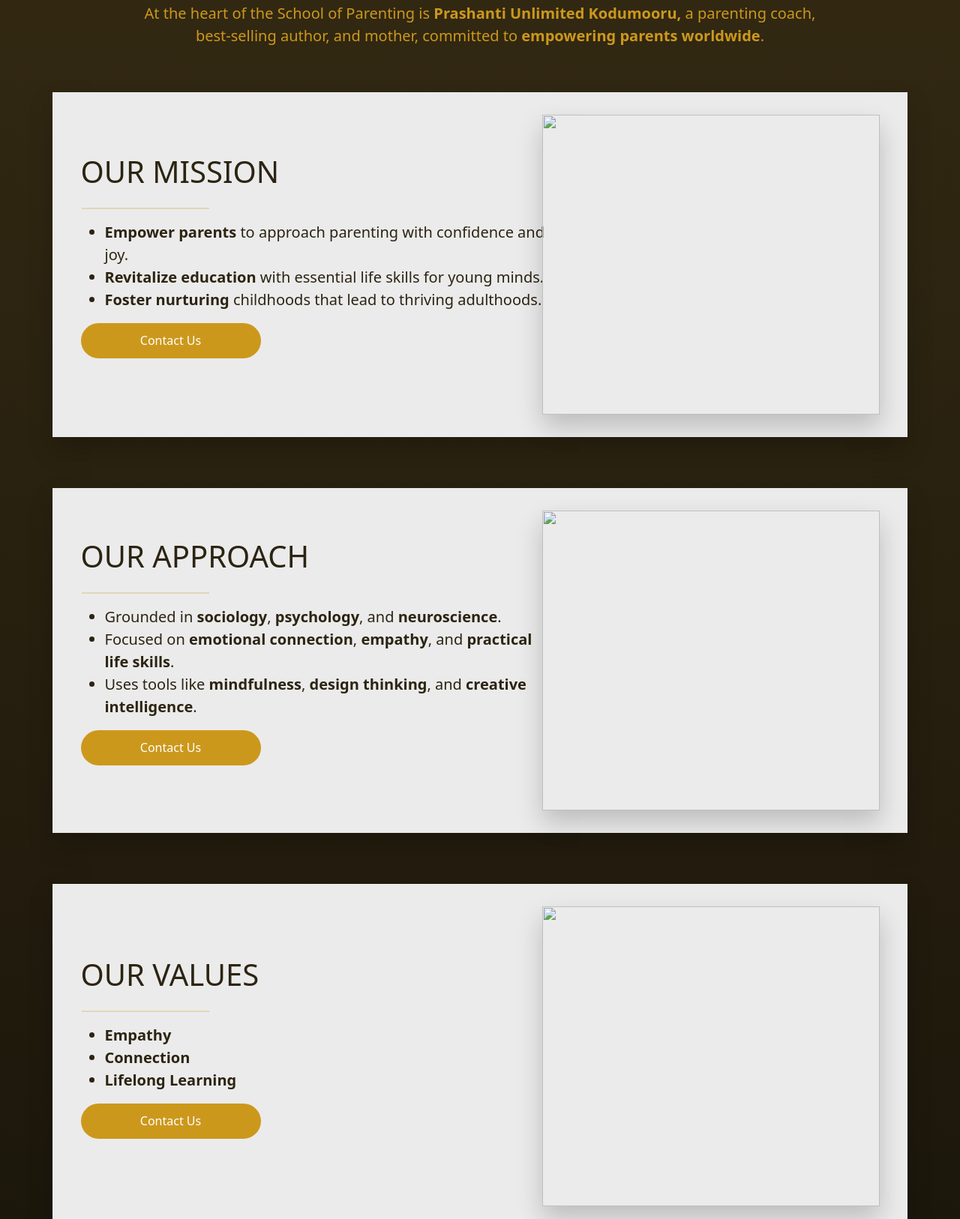
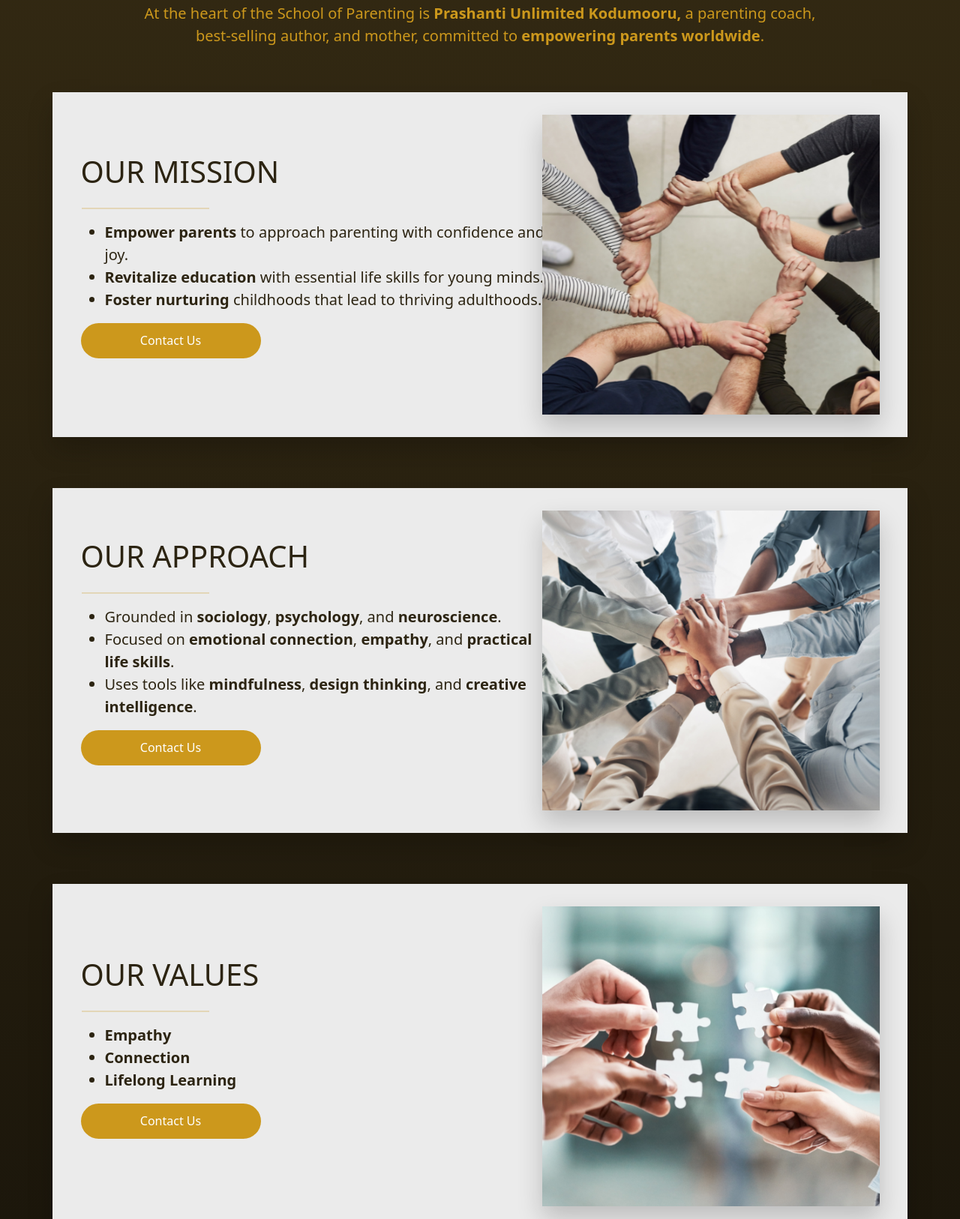
Before and after one commit to Kavyasrirebba/schoolofparenting, a plain HTML site: page index.html in a window 1280 px wide. Shown: the part 1634-3260 px from the top of the page at 75% size. Drawn offline with nearby package versions, Linux system fonts and the light colour scheme.

Commit message:
Update index.html

```diff
--- a/index.html
+++ b/index.html
@@ -85,7 +85,7 @@
                     <h1>WHY CHOOSE US?</h1><hr class="choose-line"/><br/>
                     <p class="choose-para"><strong>Parenting doesn’t come with a manual, but with the right guidance, it can become your life’s most fulfilling experience</strong>. The School of Parenting is your partner in raising resilient, compassionate, and creative individuals ready to embrace life and its endless possibilities. <br/><br/>We blend insights from psychology, neuroscience, and real-life experiences to help you move beyond <strong>“what”</strong> to the <strong>“how”</strong> and <strong>“why”</strong> of parenting. Together, let’s raise extraordinary human beings.</p>
                 </div>
-                    <img class="choose-img" src="./files/family-img.png"/>
+                    <img class="choose-img" src="./family-img.png"/>
             </div>
         </div>
 
@@ -119,7 +119,7 @@
                         <br/>
                 </div>
                 <div>
-                    <img class="aboutus-imgs" src="./files/hands-together-img.jpg"/>
+                    <img class="aboutus-imgs" src="./hands-together-img.jpg"/>
                 </div>
             </div>
 
@@ -139,7 +139,7 @@
                     <br/>
                 </div>
                 <div>
-                    <img class="aboutus-imgs" src="./files/hands-img-2.png"/>
+                    <img class="aboutus-imgs" src="./hands-img-2.png"/>
                 </div>
             </div>
             <br/>
@@ -158,7 +158,7 @@
                     <br/>
                 </div>
                 <div>
-                    <img class="aboutus-imgs" src="./files/ourvalues-img.png"/>
+                    <img class="aboutus-imgs" src="./ourvalues-img.png"/>
                 </div>
             </div>
 
@@ -433,7 +433,7 @@
         <div class="footer all-containers">
             <div class="footer-row">
                 <div class="footer-cols footer-col1">
-                    <a href="./main.html"><img src="./files/logo.png"/></a><br/><br/>
+                    <a href="./main.html"><img src="./logo.png"/></a><br/><br/>
                     <p class="footer-para">At the heart of the School of Parenting is Prashanti Unlimited Kodumooru, a parenting coach, best-selling author, and mother, committed to empowering parents worldwide.</p>
                 </div>
                 <div class="footer-links-cols d-flex">
```
